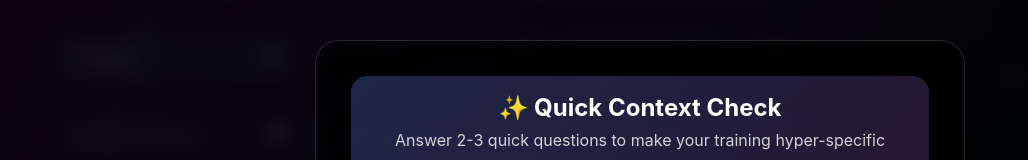
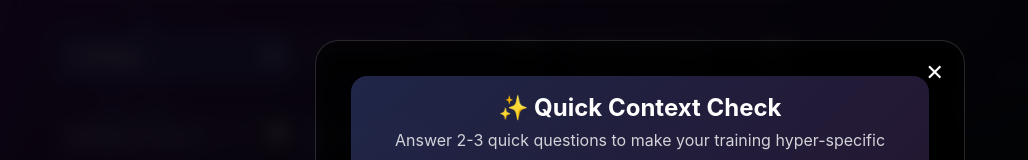
Before and after one commit to ashishmehra69-netizen/nexus-frontend, a React (Create React App) app: page / in a window 1280 px wide. Both pictures are taken after typing "Sample", "Sample", "Sample" into the empty fields and a click on the button "🚀 GENERATE TRAINING PROGRAM". Shown: the part 1115-1275 px from the top of the page, without its empty margins (0-1028 px from the left). Built offline with nearby package versions, Linux system fonts and the light colour scheme; the HTML template or start-up script is replaced by a standard one.

Commit message:
Update App.js

```diff
--- a/src/App.js
+++ b/src/App.js
@@ -280,8 +280,12 @@ function App() {
     `);
     newWin.document.close();
   };
+  const closeQuestionsModal = () => {
+    setShowQuestions(false);
+    setPendingFormData(null);
+  };
+  const handleFormSubmit = (formData) => {
 
-  const handleFormSubmit = (formData) => {
     const domain = detectDomain(formData.topic);
     setDetectedDomain(domain);
     setPendingFormData(formData);
@@ -447,7 +451,23 @@ function App() {
         {/* Enhancement Questions Modal */}
         {showQuestions && (
           <div className="fixed inset-0 z-50 flex items-center justify-center" style={{ background: 'rgba(0,0,0,0.85)', backdropFilter: 'blur(10px)' }}>
-            <div style={{ ...cardStyle, maxWidth: '650px', width: '92%', maxHeight: '90vh', overflowY: 'auto' }}>
+            <div style={{ ...cardStyle, maxWidth: '650px', width: '92%', maxHeight: '90vh', overflowY: 'auto', position: 'relative' }}>
+
+              <button
+                onClick={closeQuestionsModal}
+                style={{
+                  position: 'absolute',
+                  top: '15px',
+                  right: '20px',
+                  background: 'transparent',
+                  border: 'none',
+                  fontSize: '22px',
+                  cursor: 'pointer',
+                  color: 'white'
+                }}
+              >
+                ✕
+              </button>
 
               <div className="text-center mb-6 p-4 rounded-2xl" style={{ background: 'linear-gradient(135deg, rgba(102,126,234,0.3), rgba(118,75,162,0.3))' }}>
                 <h2 className="text-2xl font-bold text-white mb-1">✨ Quick Context Check</h2>
```
